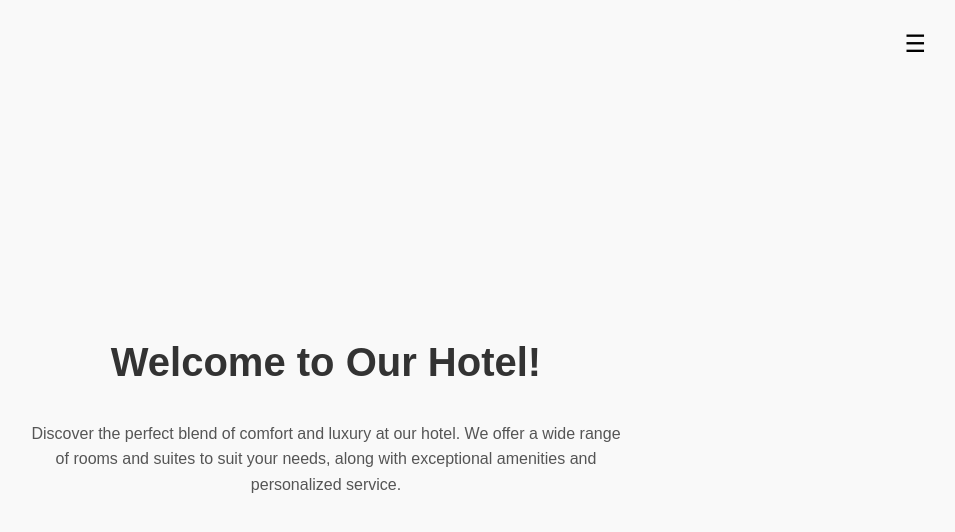
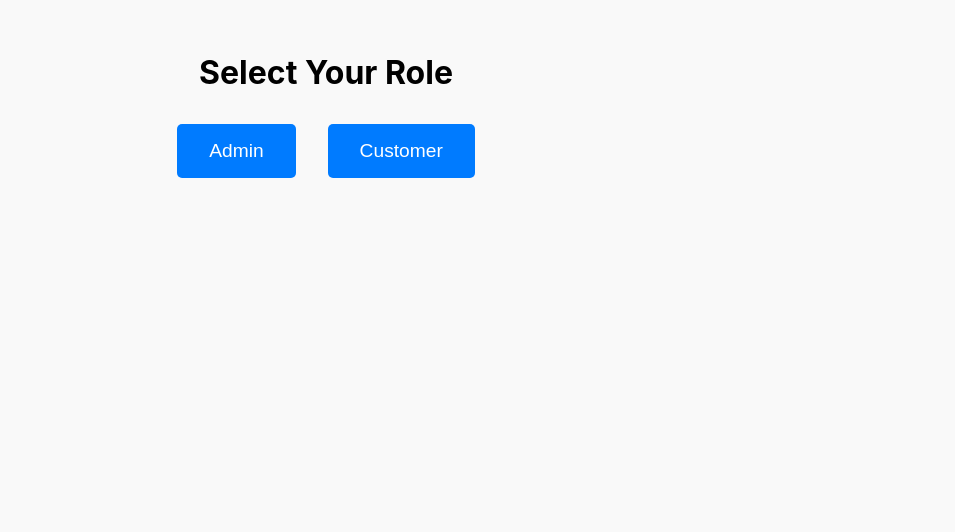
Before and after one commit to lazymonarch/hotel-management-frontend, a React (Create React App) app: page / in a window 1280 px wide. Shown: the top 532 px of the page, without its empty margins (314-1269 px from the left). Built offline with nearby package versions, Linux system fonts and the light colour scheme.

Commit message:
Update SignupPage to handle role selection from RoleSelectionPage

```diff
--- a/src/App.js
+++ b/src/App.js
@@ -6,6 +6,7 @@ import SignupPage from './pages/SignupPage';
 import AdminDashboard from './pages/AdminDashboard';
 import CustomerDashboard from './pages/CustomerDashboard';
 import OrderHistoryPage from './pages/OrderHistoryPage';
+import RoleSelectionPage from './pages/RoleSelectionPage';
 import Navigation from './components/Navigation';
 import AuthContext, { AuthProvider } from './context/AuthContext';
 import './App.css';
@@ -19,9 +20,10 @@ function App() {
                 <Navigation isLoggedIn={isLoggedIn} handleLogout={handleLogout} />
 
                 <Routes>
-                    <Route path="/" element={<HomePage />} />
+                    <Route path="/" element={<RoleSelectionPage />} />
                     <Route path="/login" element={<LoginPage onLogin={handleLogin} />} />
                     <Route path="/signup" element={<SignupPage />} />
+                    <Route path="/home" element={<HomePage />} />
 
                     <Route
                         path="/admin-dashboard"
--- /dev/null
+++ b/src/pages/RoleSelectionPage.js
@@ -0,0 +1,27 @@
+import React from 'react';
+import { useNavigate } from 'react-router-dom';
+import '../styles/RoleSelectionPage.css';
+
+function RoleSelectionPage() {
+    const navigate = useNavigate();
+
+    const handleAdminClick = () => {
+        navigate('/signup', { state: { role: 'admin' } });
+    };
+
+    const handleCustomerClick = () => {
+        navigate('/signup', { state: { role: 'customer' } });
+    };
+
+    return (
+        <div className="role-selection-page">
+            <h1>Select Your Role</h1>
+            <div className="button-container">
+                <button onClick={handleAdminClick}>Admin</button>
+                <button onClick={handleCustomerClick}>Customer</button>
+            </div>
+        </div>
+    );
+}
+
+export default RoleSelectionPage;
--- a/src/pages/SignupPage.js
+++ b/src/pages/SignupPage.js
@@ -1,6 +1,6 @@
-import React, { useState } from 'react';
+import React, { useState, useEffect } from 'react';
 import axios from 'axios';
-import { useNavigate } from 'react-router-dom';
+import { useNavigate, useLocation } from 'react-router-dom';
 import '../styles/SignupPage.css';
 
 function SignupPage() {
@@ -9,6 +9,13 @@ function SignupPage() {
     const [role, setRole] = useState('customer'); // Default to customer
     const [error, setError] = useState('');
     const navigate = useNavigate();
+    const location = useLocation();
+
+    useEffect(() => {
+        if (location.state?.role) {
+            setRole(location.state.role);
+        }
+    }, [location.state]);
 
     const handleSubmit = async (event) => {
         event.preventDefault();
--- /dev/null
+++ b/src/styles/RoleSelectionPage.css
@@ -0,0 +1,26 @@
+.role-selection-page {
+    text-align: center;
+    padding: 2rem;
+}
+
+.button-container {
+    display: flex;
+    justify-content: center;
+    gap: 2rem;
+    margin-top: 2rem;
+}
+
+.button-container button {
+    padding: 1rem 2rem;
+    font-size: 1.2rem;
+    cursor: pointer;
+    border: none;
+    border-radius: 5px;
+    background-color: #007bff;
+    color: white;
+    transition: background-color 0.3s ease;
+}
+
+.button-container button:hover {
+    background-color: #0056b3;
+}
```
